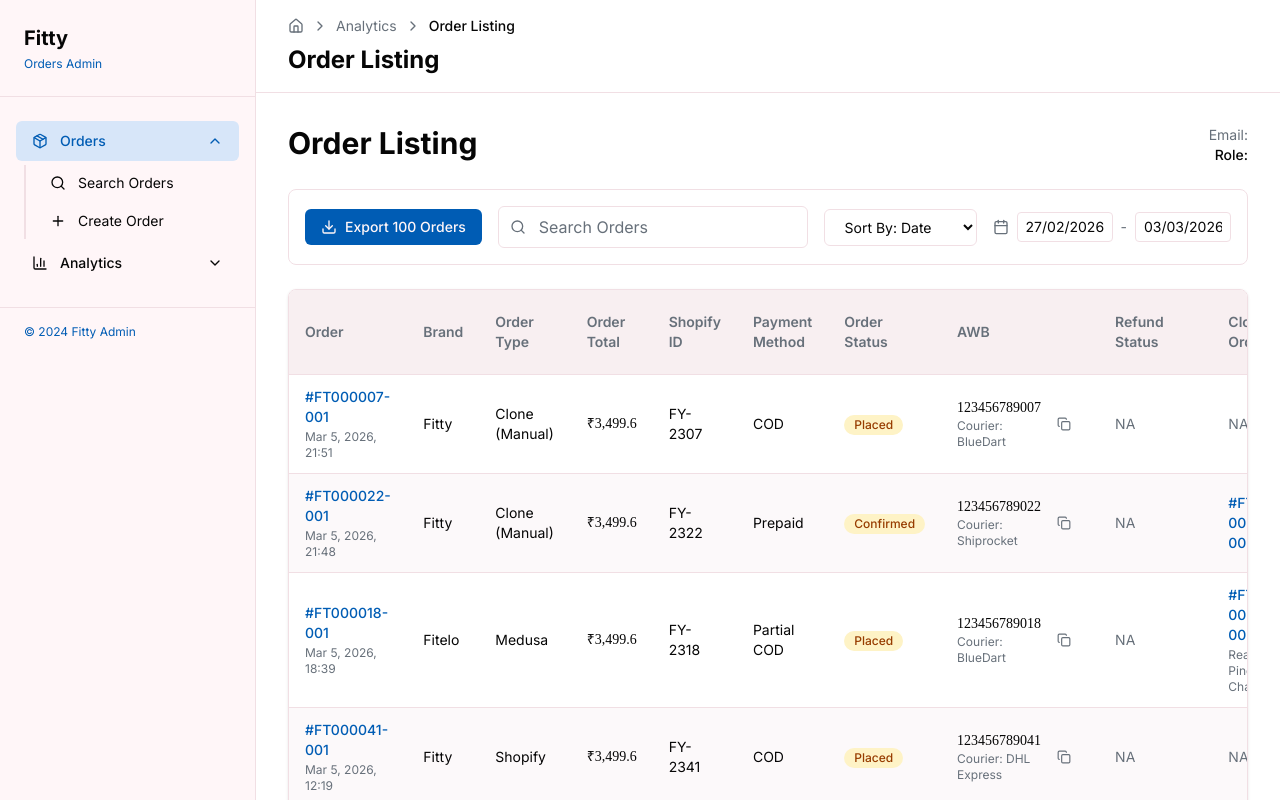
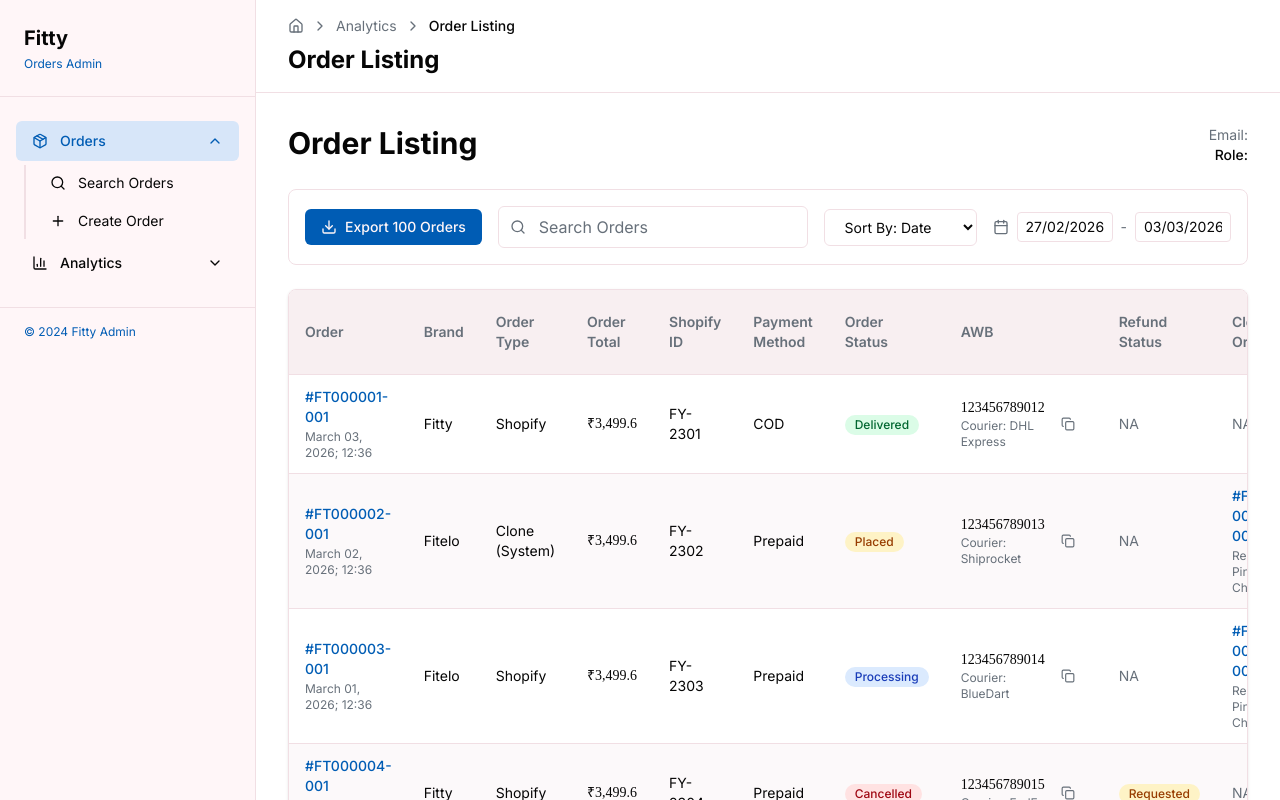
Before and after one commit to GJ0910/oms1, a Next.js app: page /analytics/listing in a window 1280 px wide. Built offline with nearby package versions, Linux system fonts and the light colour scheme.

Commit message:
fix: resolve hydration mismatch with static mock data\n\nReplace dynamic mock data generation with static mock data.

```diff
--- a/components/orders/OrderListingPage.tsx
+++ b/components/orders/OrderListingPage.tsx
@@ -23,46 +23,57 @@ interface OrderData {
   cloneOrderStatus?: string;
 }
 
-// Mock data - 100 orders for demo
-const generateMockOrders = (): OrderData[] => {
+// Static mock data - 100 orders for demo
+const MOCK_ORDERS: OrderData[] = [
+  { id: '#FT000001-001', timestamp: 'March 03, 2026; 12:36', brand: 'Fitty', orderType: 'Shopify', orderTotal: 3499.6, shopifyId: 'FY-2301', paymentMethod: 'COD', orderStatus: 'delivered', awb: '123456789012', courier: 'DHL Express', refundStatus: 'NA' },
+  { id: '#FT000002-001', timestamp: 'March 02, 2026; 12:36', brand: 'Fitelo', orderType: 'Clone (System)', orderTotal: 3499.6, shopifyId: 'FY-2302', paymentMethod: 'Prepaid', orderStatus: 'placed', awb: '123456789013', courier: 'Shiprocket', refundStatus: 'NA', cloneOrderId: '#FTL-000002-001', cloneReason: 'Reason: Pincode Change', cloneOrderStatus: 'Placed' },
+  { id: '#FT000003-001', timestamp: 'March 01, 2026; 12:36', brand: 'Fitelo', orderType: 'Shopify', orderTotal: 3499.6, shopifyId: 'FY-2303', paymentMethod: 'Prepaid', orderStatus: 'processing', awb: '123456789014', courier: 'BlueDart', refundStatus: 'NA', cloneOrderId: '#FTL-000003-001', cloneReason: 'Reason: Pincode Change', cloneOrderStatus: 'Placed' },
+  { id: '#FT000004-001', timestamp: 'February 28, 2026; 12:36', brand: 'Fitty', orderType: 'Shopify', orderTotal: 3499.6, shopifyId: 'FY-2304', paymentMethod: 'Prepaid', orderStatus: 'cancelled', awb: '123456789015', courier: 'FedEx', refundStatus: 'Requested' },
+  { id: '#FT000005-001', timestamp: 'February 28, 2026; 12:36', brand: 'Fitty', orderType: 'Shopify', orderTotal: 3499.6, shopifyId: 'FY-2305', paymentMethod: 'Partial COD', orderStatus: 'confirmed', awb: 'NA', courier: 'DHL Express', refundStatus: 'NA' },
+  { id: '#FT000006-001', timestamp: 'February 27, 2026; 08:15', brand: 'Fitelo', orderType: 'Clone (Manual)', orderTotal: 3499.6, shopifyId: 'FY-2306', paymentMethod: 'COD', orderStatus: 'delivered', awb: '123456789016', courier: 'Shiprocket', refundStatus: 'NA' },
+  { id: '#FT000007-001', timestamp: 'February 26, 2026; 14:22', brand: 'Fitty', orderType: 'Shopify', orderTotal: 3499.6, shopifyId: 'FY-2307', paymentMethod: 'Prepaid', orderStatus: 'shipped', awb: '123456789017', courier: 'BlueDart', refundStatus: 'NA', cloneOrderId: '#FTL-000007-001', cloneReason: 'Reason: Pincode Change', cloneOrderStatus: 'Placed' },
+  { id: '#FT000008-001', timestamp: 'February 25, 2026; 10:45', brand: 'Fitelo', orderType: 'Medusa', orderTotal: 3499.6, shopifyId: 'FY-2308', paymentMethod: 'COD', orderStatus: 'placed', awb: '123456789018', courier: 'FedEx', refundStatus: 'NA' },
+  { id: '#FT000009-001', timestamp: 'February 24, 2026; 16:30', brand: 'Fitty', orderType: 'Shopify', orderTotal: 3499.6, shopifyId: 'FY-2309', paymentMethod: 'Partial COD', orderStatus: 'processing', awb: '123456789019', courier: 'DHL Express', refundStatus: 'Requested' },
+  { id: '#FT000010-001', timestamp: 'February 23, 2026; 09:18', brand: 'Fitelo', orderType: 'Clone (System)', orderTotal: 3499.6, shopifyId: 'FY-2310', paymentMethod: 'Prepaid', orderStatus: 'delivered', awb: '123456789020', courier: 'Shiprocket', refundStatus: 'NA' },
+];
+
+// Generate remaining 90 orders with static pattern
+const generateRemainingOrders = (): OrderData[] => {
+  const orders = [...MOCK_ORDERS];
+  const statuses: Array<'delivered' | 'placed' | 'processing' | 'shipped' | 'cancelled' | 'confirmed'> = [
+    'delivered', 'placed', 'processing', 'shipped', 'cancelled', 'confirmed'
+  ];
   const brands = ['Fitty', 'Fitelo'];
   const orderTypes = ['Shopify', 'Clone (System)', 'Clone (Manual)', 'Medusa'];
   const paymentMethods = ['COD', 'Prepaid', 'Partial COD'];
-  const statuses: Array<'delivered' | 'placed' | 'processing' | 'shipped' | 'cancelled' | 'confirmed'> = [
-    'delivered',
-    'placed',
-    'processing',
-    'shipped',
-    'cancelled',
-    'confirmed',
-  ];
   const couriers = ['DHL Express', 'Shiprocket', 'BlueDart', 'FedEx'];
 
-  const orders: OrderData[] = [];
-  for (let i = 1; i <= 100; i++) {
-    const date = new Date();
-    date.setDate(date.getDate() - Math.floor(Math.random() * 30));
-    const time = `${String(Math.floor(Math.random() * 24)).padStart(2, '0')}:${String(Math.floor(Math.random() * 60)).padStart(2, '0')}`;
+  for (let i = 11; i <= 100; i++) {
+    const dayOffset = Math.floor((i - 1) / 3);
+    const statusIndex = (i - 1) % statuses.length;
+    const brandIndex = (i - 1) % brands.length;
+    const typeIndex = (i - 1) % orderTypes.length;
+    const paymentIndex = (i - 1) % paymentMethods.length;
+    const courierIndex = (i - 1) % couriers.length;
+
+    const date = new Date('2026-03-03');
+    date.setDate(date.getDate() - dayOffset);
+    const hours = String((i % 24)).padStart(2, '0');
+    const minutes = String((i * 7) % 60).padStart(2, '0');
 
     orders.push({
       id: `#FT${String(i).padStart(6, '0')}-001`,
-      timestamp: `${date.toLocaleDateString('en-US', { month: 'short', day: 'numeric', year: 'numeric' })}, ${time}`,
-      brand: brands[Math.floor(Math.random() * brands.length)],
-      orderType: orderTypes[Math.floor(Math.random() * orderTypes.length)],
+      timestamp: `${date.toLocaleDateString('en-US', { month: 'short', day: 'numeric', year: 'numeric' })}, ${hours}:${minutes}`,
+      brand: brands[brandIndex],
+      orderType: orderTypes[typeIndex],
       orderTotal: 3499.6,
       shopifyId: `FY-${String(2300 + i).padStart(4, '0')}`,
-      paymentMethod: paymentMethods[Math.floor(Math.random() * paymentMethods.length)],
-      orderStatus: statuses[Math.floor(Math.random() * statuses.length)],
-      awb: String(123456789000 + i).substring(0, 12),
-      courier: couriers[Math.floor(Math.random() * couriers.length)],
-      refundStatus: Math.random() > 0.7 ? 'Requested' : 'NA',
-      cloneOrderId:
-        Math.random() > 0.6 ? `#FTL-${String(i).padStart(6, '0')}-001` : undefined,
-      cloneReason:
-        Math.random() > 0.6
-          ? 'Reason: Pincode Change'
-          : undefined,
-      cloneOrderStatus: Math.random() > 0.6 ? 'Placed' : undefined,
+      paymentMethod: paymentMethods[paymentIndex],
+      orderStatus: statuses[statusIndex],
+      awb: statusIndex !== 4 ? String(123456789000 + i).substring(0, 12) : 'NA',
+      courier: couriers[courierIndex],
+      refundStatus: statusIndex === 3 || statusIndex === 4 ? 'Requested' : 'NA',
+      ...(typeIndex > 0 && { cloneOrderId: `#FTL-${String(i).padStart(6, '0')}-001`, cloneReason: 'Reason: Pincode Change', cloneOrderStatus: 'Placed' }),
     });
   }
   return orders;
@@ -78,7 +89,9 @@ export function OrderListingPage() {
   });
 
   const PAGE_SIZE = 10;
-  const allOrders = useMemo(() => generateMockOrders(), []);
+
+  // Use static mock orders combined with generated ones
+  const allOrders = useMemo(() => generateRemainingOrders(), []);
 
   // Filter orders based on search
   const filteredOrders = useMemo(() => {
```
